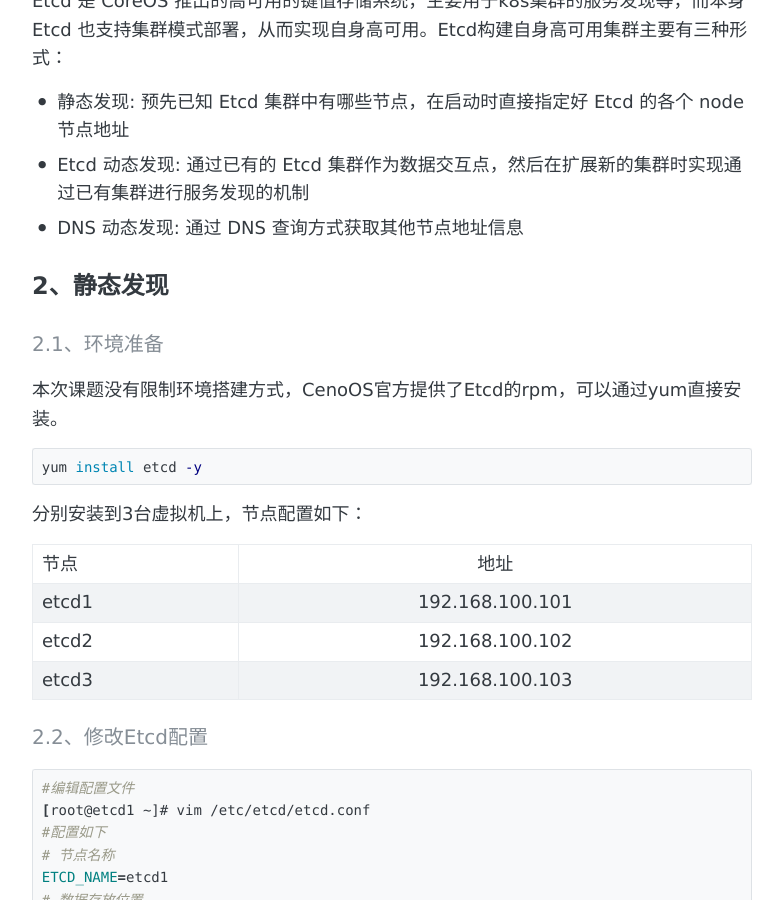
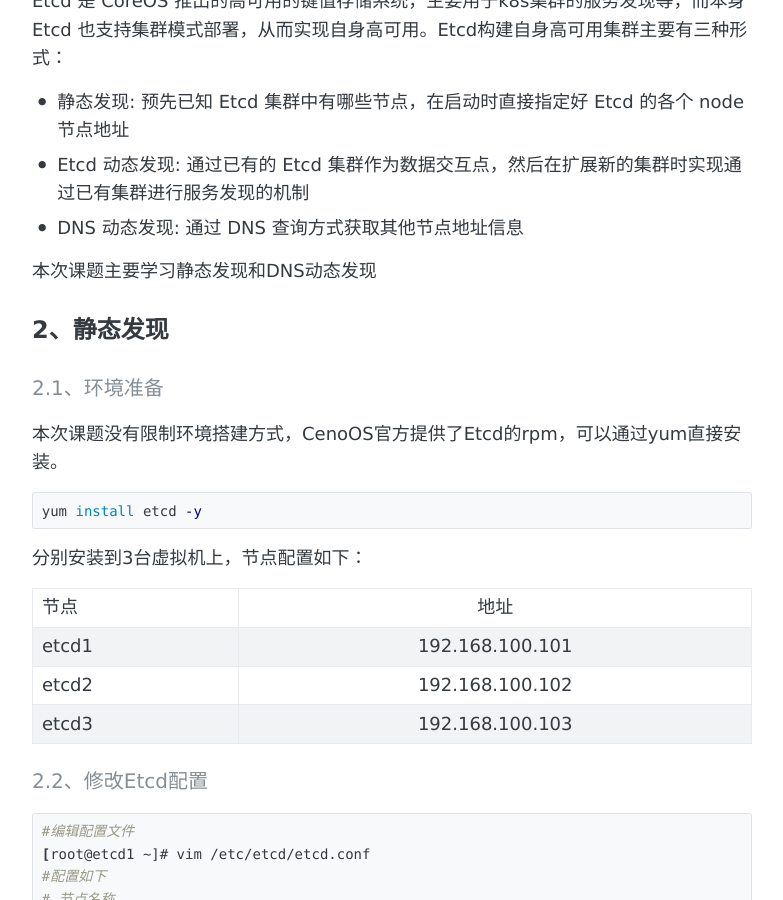
Before and after one commit to pzypxh/pzypxh.github.io, a Jekyll site: the page built from _posts/2019-07-05-分布式一致性工具课题.md, in a window 1280 px wide and 900 px high, scrolled down 2077 px. Shown: the whole window, without its empty margins (248-1031 px from the left). Built offline with Jekyll 4.4.1, drawn with Linux system fonts in a browser that asks for light colours.

Commit message:
build at 2019年 7月 5日 星期五 08时57分21秒 CST

```diff
--- a/_posts/2019-07-05-分布式一致性工具学习笔记.md
+++ b/_posts/2019-07-05-分布式一致性工具课题.md
@@ -58,6 +58,8 @@ Etcd 是 CoreOS 推出的高可用的键值存储系统，主要用于k8s集群
 - 静态发现: 预先已知 Etcd 集群中有哪些节点，在启动时直接指定好 Etcd 的各个 node 节点地址
 - Etcd 动态发现: 通过已有的 Etcd 集群作为数据交互点，然后在扩展新的集群时实现通过已有集群进行服务发现的机制
 - DNS 动态发现: 通过 DNS 查询方式获取其他节点地址信息
+
+本次课题主要学习静态发现和DNS动态发现
 
 ## 2、静态发现
 
```
Also changed, not shown: 1 other file.
